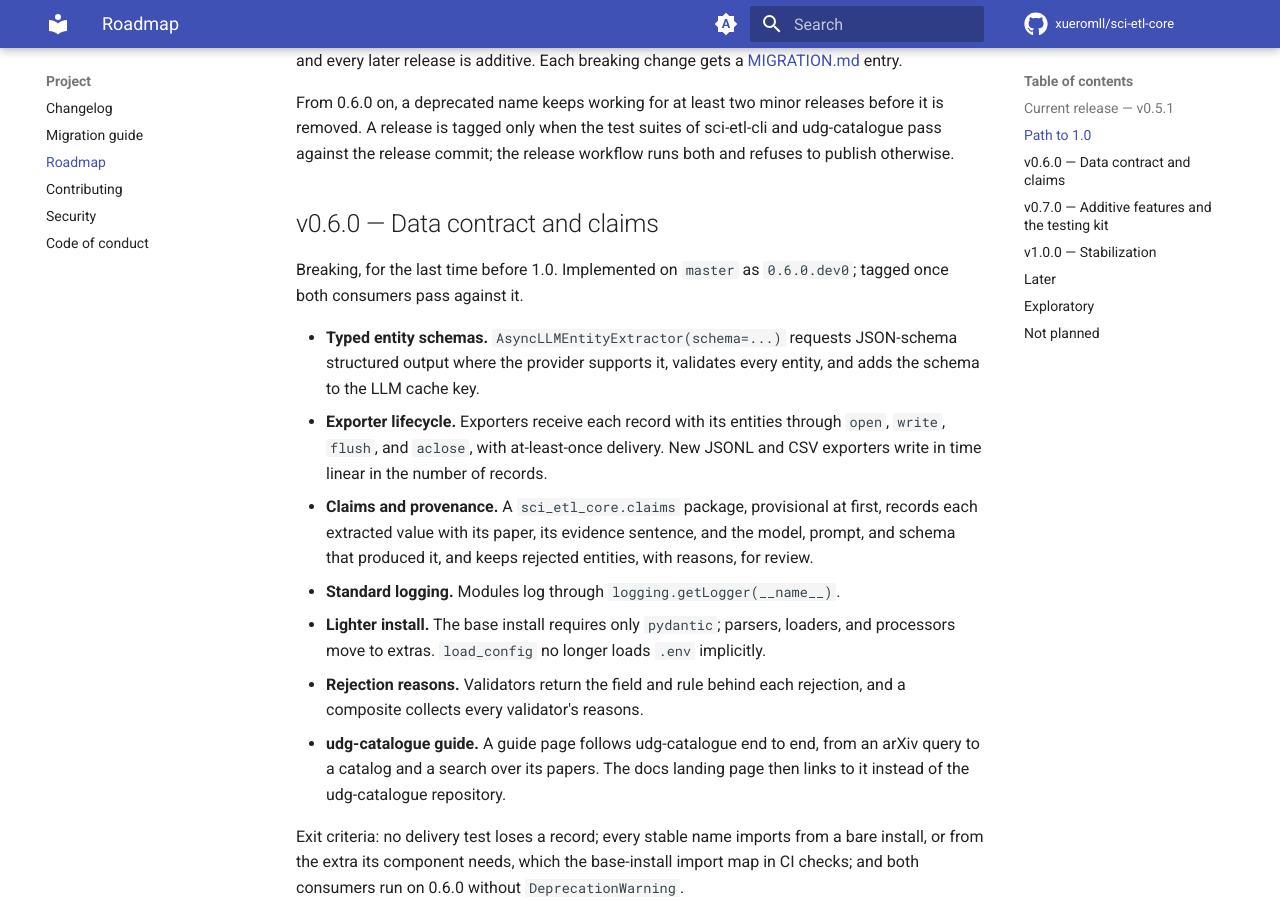
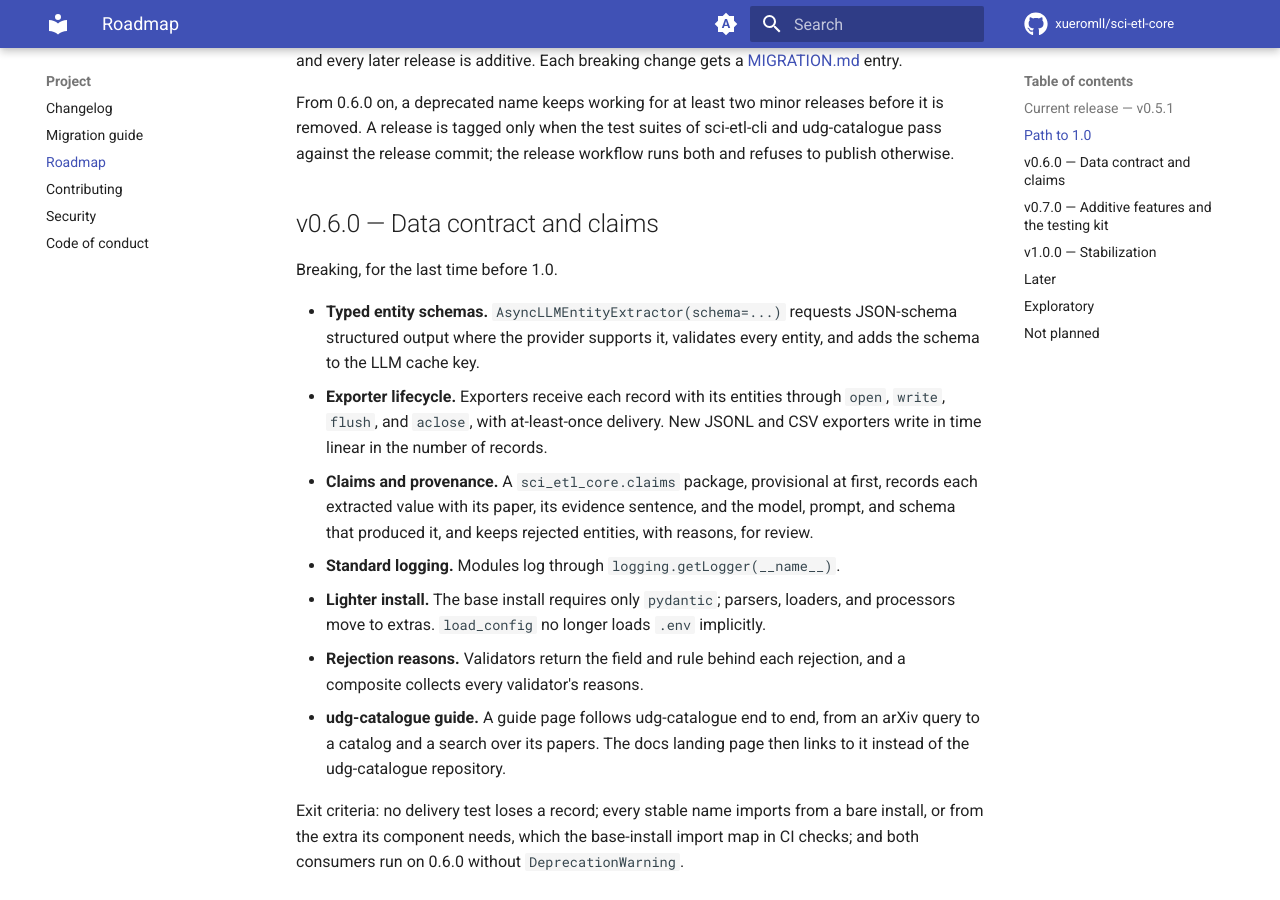
Before and after one commit to xueromll/sci-etl-core, an MkDocs documentation site: the page built from docs/project/roadmap.md, in a window 1280 px wide and 900 px high, scrolled down 2016 px. Built offline with MkDocs 1.6.1 and Material for MkDocs 9.7.7, drawn with Linux system fonts in a browser that asks for light colours; comment, search, counter and statistics services are not loaded; the version menu is left out.

Commit message:
release: 0.6.0

```diff
--- a/ROADMAP.md
+++ b/ROADMAP.md
@@ -55,8 +55,7 @@ workflow runs both and refuses to publish otherwise.
 
 ## v0.6.0 — Data contract and claims
 
-Breaking, for the last time before 1.0. Implemented on `master` as
-`0.6.0.dev0`; tagged once both consumers pass against it.
+Breaking, for the last time before 1.0.
 
 - **Typed entity schemas.** `AsyncLLMEntityExtractor(schema=...)` requests
   JSON-schema structured output where the provider supports it, validates
--- a/pyproject.toml
+++ b/pyproject.toml
@@ -4,7 +4,7 @@ build-backend = "setuptools.build_meta"
 
 [project]
 name = "sci-etl-core"
-version = "0.6.0.dev0"
+version = "0.6.0"
 description = "A Python library for turning scientific papers from any field into structured, searchable data."
 readme = "README.md"
 license = "MIT"
```
Also changed, not shown: CHANGELOG.md (+1 -1 lines).
